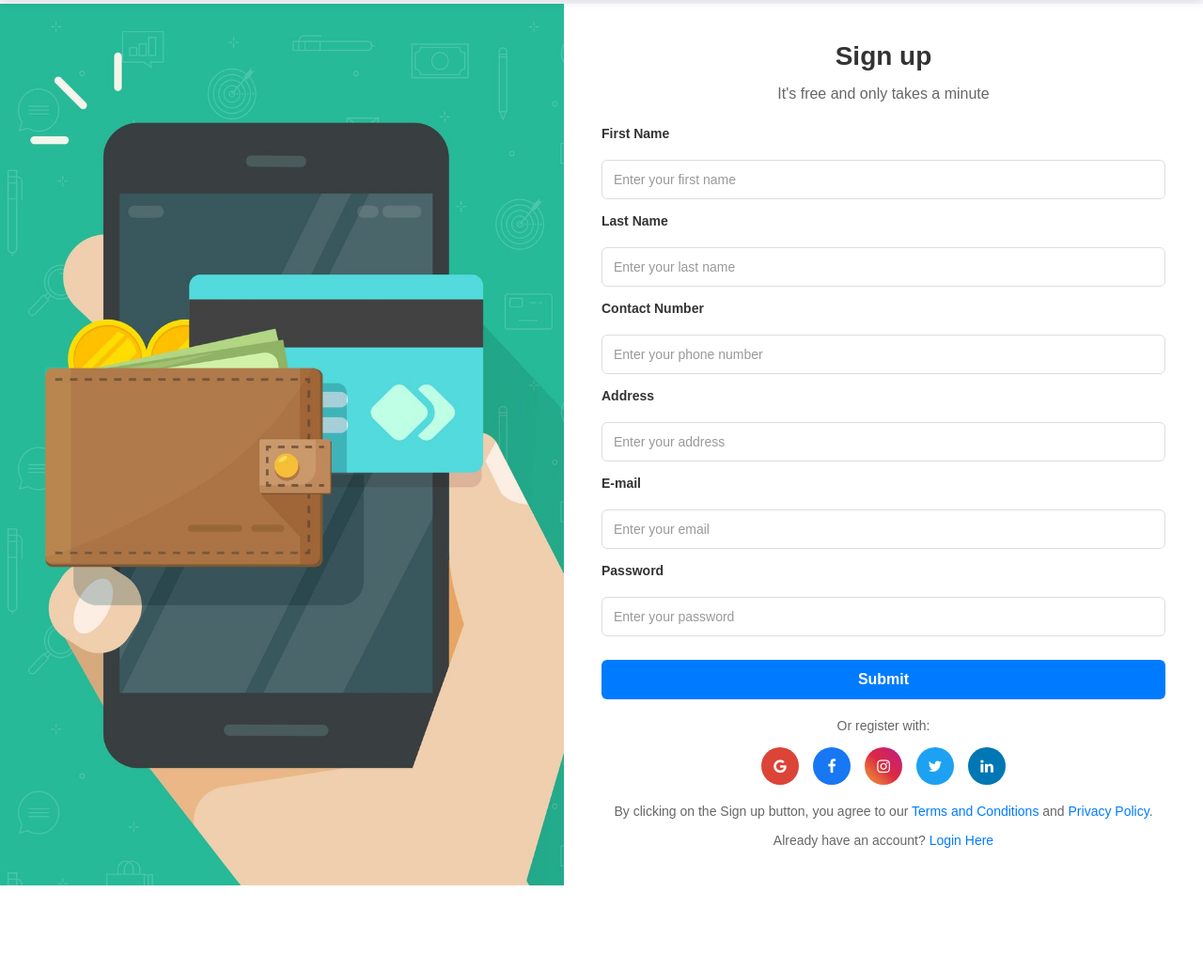
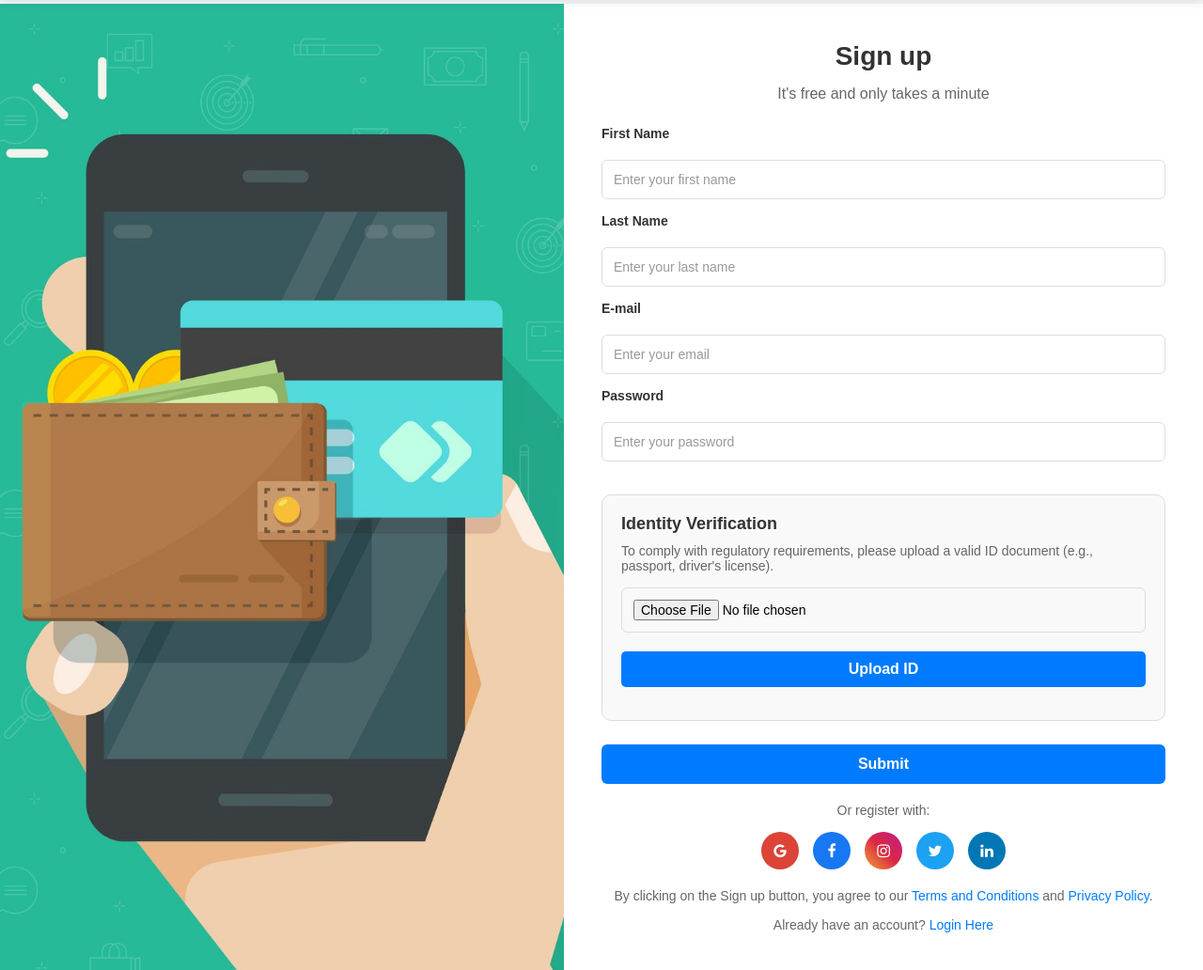
Before and after one commit to Amir-Baddour/Digital-Wallet, a PHP site: page /client-signup.html in a window 1280 px wide. Shown: the part 56-1088 px from the top of the page at 94% size. Before the commit the page ends 998 px from the top, so only its background shows below. Run offline with PHP 8.4, Linux system fonts and the light colour scheme.

Commit message:
create finishing the signup and login UI

```diff
--- a/client/client-signup.html
+++ b/client/client-signup.html
@@ -3,7 +3,7 @@
 <head>
     <meta charset="UTF-8">
     <meta name="viewport" content="width=device-width, initial-scale=1.0">
-    <title>Create Account</title>
+    <title>Sign Up</title>
     <link rel="stylesheet" href="./css/styles.css">
     <link rel="stylesheet" href="https://cdnjs.cloudflare.com/ajax/libs/font-awesome/4.7.0/css/font-awesome.min.css">
 </head>
@@ -12,7 +12,6 @@
     <nav class="navbar">
         <div class="navbar-container">
             <a href="#" class="navbar-logo">Wallet</a>
-
             <div class="navbar-actions">
                 <a href="login.html" class="navbar-login">Login</a>
                 <a href="#" class="navbar-signup">Sign Up</a>
@@ -35,36 +34,41 @@
                 <label for="lname">Last Name</label>
                 <input type="text" id="lname" name="lname" placeholder="Enter your last name" required>
 
-                <label for="number">Contact Number</label>
-                <input type="tel" id="number" name="number" placeholder="Enter your phone number" required>
-
-                <label for="address">Address</label>
-                <input type="text" id="address" name="address" placeholder="Enter your address" required>
-
                 <label for="email">E-mail</label>
                 <input type="email" id="email" name="email" placeholder="Enter your email" required>
 
                 <label for="password">Password</label>
                 <input type="password" id="password" name="password" placeholder="Enter your password" required>
 
+                <!-- Identity Verification Section -->
+                <div class="identity-verification">
+                    <h3>Identity Verification</h3>
+                    <p>To comply with regulatory requirements, please upload a valid ID document (e.g., passport, driver's license).</p>
+                    <input type="file" id="id-document" accept="image/*, .pdf">
+                    <button type="button" onclick="uploadID()">Upload ID</button>
+                    <p id="upload-status"></p>
+                </div>
+
                 <button type="submit">Submit</button>
             </form>
             <div class="social-login">
                 <p>Or register with:</p>
                 <div class="social-icons">
-                    <a href="/auth/google" class="social-icon google"><span class="fa fa-google"></span></a>
-                    <a href="/auth/facebook" class="social-icon facebook"><span class="fa fa-facebook"></span></a>
-                    <a href="/auth/instagram" class="social-icon instagram"><span class="fa fa-instagram"></span></a>
-                    <a href="/auth/twitter" class="social-icon twitter"><span class="fa fa-twitter"></span></a>
-                    <a href="/auth/linkedin" class="social-icon linkedin"><span class="fa fa-linkedin"></span></a>
+                    <div class="social-icon google"><span class="fa fa-google"></span></div>
+                    <div class="social-icon facebook"><span class="fa fa-facebook"></span></div>
+                    <div class="social-icon instagram"><span class="fa fa-instagram"></span></div>
+                    <div class="social-icon twitter"><span class="fa fa-twitter"></span></div>
+                    <div class="social-icon linkedin"><span class="fa fa-linkedin"></span></div>
                 </div>
             </div>
             <p class="terms">
                 By clicking on the Sign up button, you agree to our
-                <a href="/terms">Terms and Conditions</a> and <a href="/privacy">Privacy Policy</a>.
+                <a href="#">Terms and Conditions</a> and <a href="#">Privacy Policy</a>.
             </p>
-            <p class="login-link">Already have an account? <a href="client-login.html">Login Here</a></p>
+            <p class="login-link">Already have an account? <a href="login.html">Login Here</a></p>
         </div>
     </div>
+
+   <script src="./js/script.js"></script>
 </body>
 </html>
--- a/client/css/styles.css
+++ b/client/css/styles.css
@@ -263,6 +263,50 @@ button:hover {
 .login-link a:hover {
     text-decoration: underline;
 }
+/* Identity Verification Section */
+.identity-verification {
+    margin-top: 20px;
+    padding: 20px;
+    background: #f9f9f9;
+    border-radius: 10px;
+    border: 1px solid #ddd;
+}
+
+.identity-verification h3 {
+    font-size: 18px;
+    color: var(--text-color);
+    margin-bottom: 10px;
+}
+
+.identity-verification p {
+    font-size: 14px;
+    color: #666;
+    margin-bottom: 15px;
+}
+
+.identity-verification input[type="file"] {
+    margin-bottom: 10px;
+}
+
+.identity-verification button {
+    background: var(--primary-color);
+    color: white;
+    border: none;
+    padding: 10px 20px;
+    border-radius: 5px;
+    cursor: pointer;
+    transition: background 0.3s;
+}
+
+.identity-verification button:hover {
+    background: var(--secondary-color);
+}
+
+#upload-status {
+    margin-top: 10px;
+    font-size: 14px;
+    color: var(--primary-color);
+}
 /*login styling*/
 /* Centered Login Form */
 .login-centered {
```
Also changed, not shown: client/client-index.html (deleted, +0 -11 lines), client/js/Identification.js (added, +16 -0 lines).
